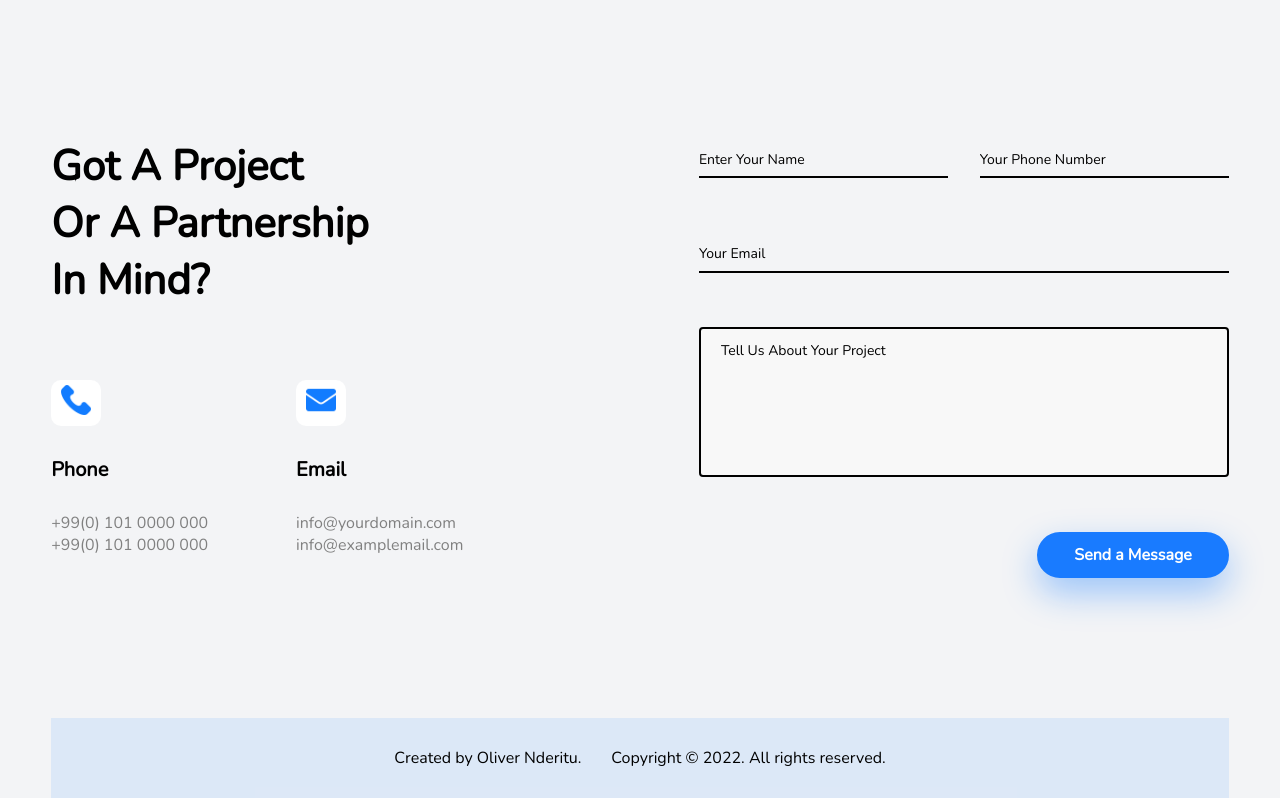
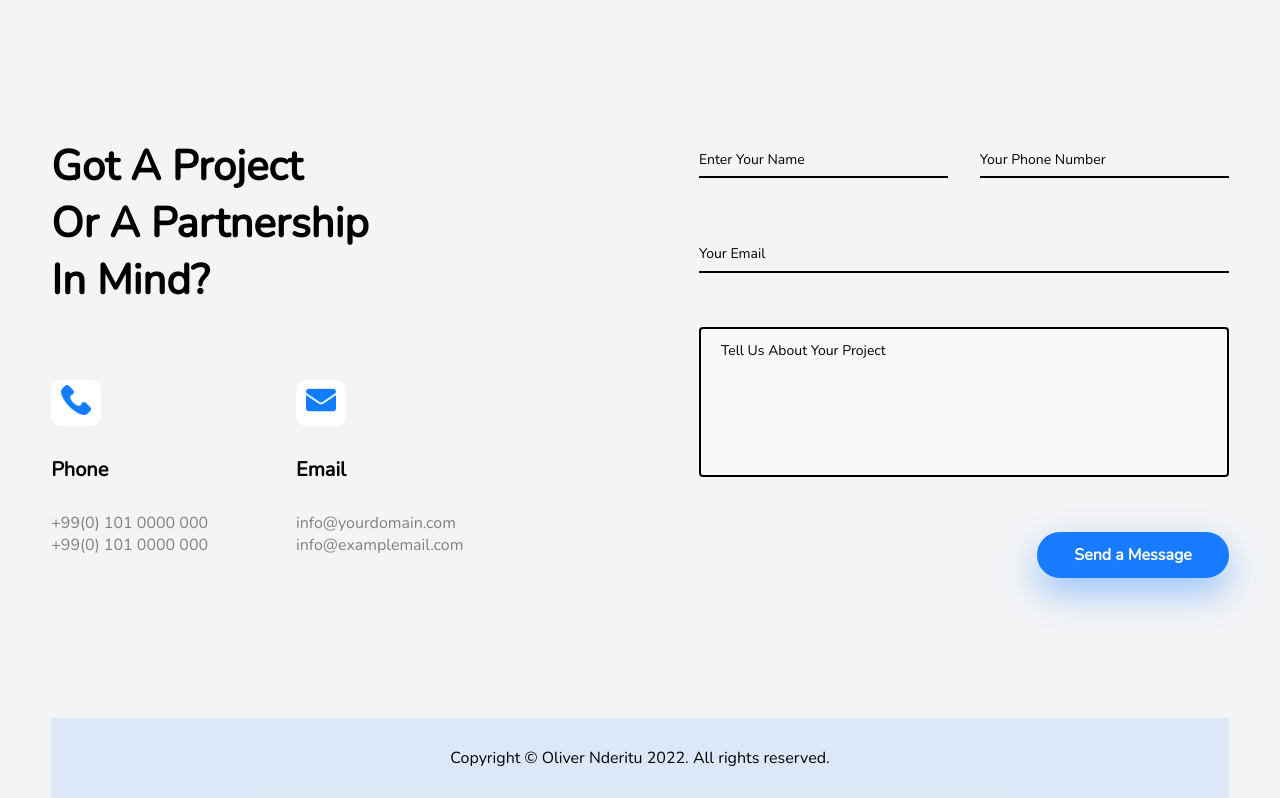
Before and after one commit to oliver-wahome/digitalAgency, a plain HTML site: page index.html in a window 1280 px wide. Shown: the part 4802-5600 px from the top of the page. Drawn offline with nearby package versions, Linux system fonts and the light colour scheme.

Commit message:
Completed Contact Page and Footer(second draft)

```diff
--- a/index.html
+++ b/index.html
@@ -506,8 +506,7 @@
             </div>
 
             <div class="contactBottom">
-                <p>Created by Oliver Nderitu.</p>
-                <p>Copyright &#169; 2022. All rights reserved.</p>
+                <p>Copyright &#169; Oliver Nderitu 2022. All rights reserved.</p>
             </div>
         </div>
     </div>
--- a/style.css
+++ b/style.css
@@ -851,8 +851,4 @@ textarea:focus, textarea:active {
     background-color: rgba(26, 125, 255, 0.1);
 }
 
-.contactBottom p {
-    margin: 0px 15px
-}
-
 /* End of elements within the contact page */
```
